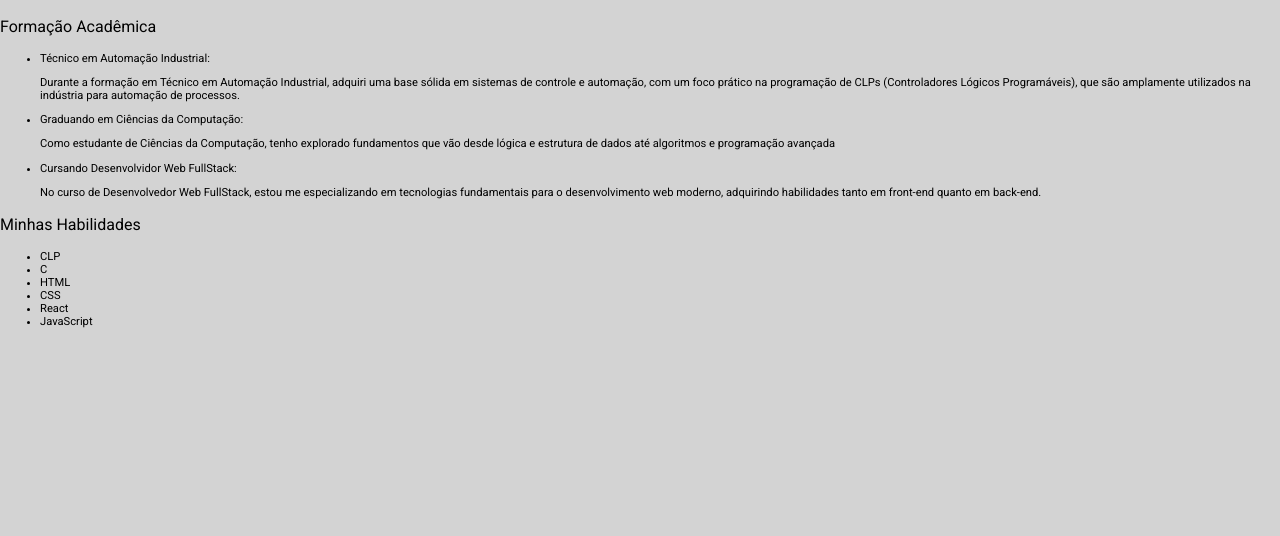
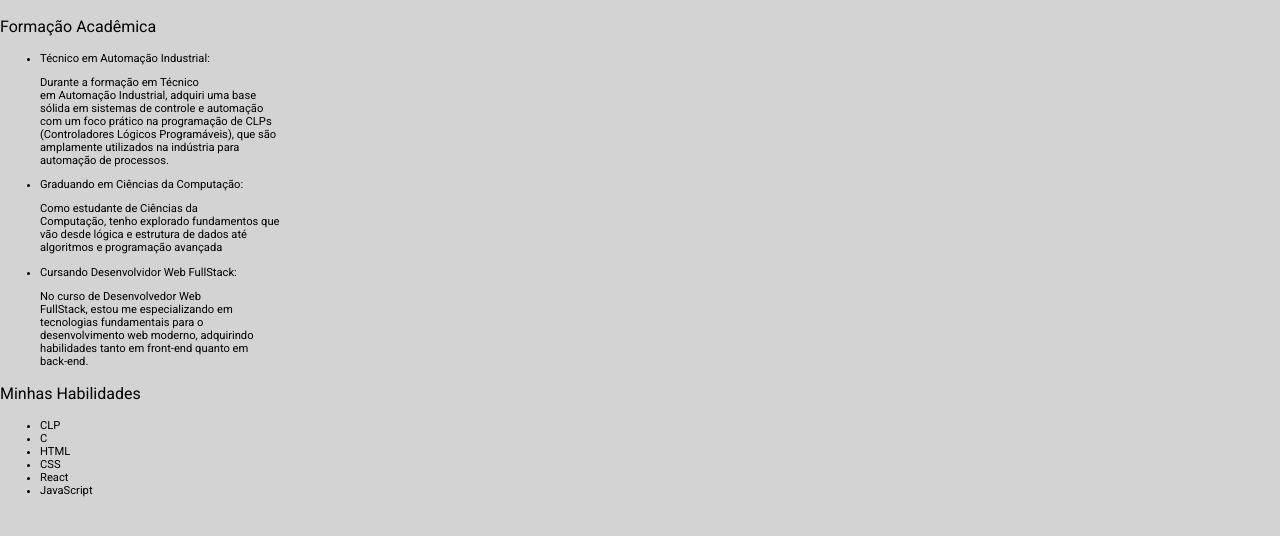
Before and after one commit to luccon/portifolio_prototipo, a plain HTML site: page index.html in a window 1280 px wide. Shown: the part 132-668 px from the top of the page. Drawn offline with Linux system fonts and the light colour scheme.

Commit message:
portifolio

```diff
--- a/index.html
+++ b/index.html
@@ -25,9 +25,9 @@
     <div class="formacao">
         <section> Formação Acadêmica
             <ul>
-                <li>Técnico em Automação Industrial:<p>Durante a formação em Técnico em Automação Industrial, adquiri uma base sólida em sistemas de controle e automação, com um foco prático na programação de CLPs (Controladores Lógicos Programáveis), que são amplamente utilizados na indústria para automação de processos.</p></li>
-                <li>Graduando em Ciências da Computação:<p>Como estudante de Ciências da Computação, tenho explorado fundamentos que vão desde lógica e estrutura de dados até algoritmos e programação avançada</p></li>
-                <li>Cursando Desenvolvidor Web FullStack:<p>No curso de Desenvolvedor Web FullStack, estou me especializando em tecnologias fundamentais para o desenvolvimento web moderno, adquirindo habilidades tanto em front-end quanto em back-end.</p></li>
+                <li>Técnico em Automação Industrial:<p>Durante a formação em Técnico <br>em Automação Industrial, adquiri uma base <br>sólida em sistemas de controle e automação <br>com um foco prático na programação de CLPs<br> (Controladores Lógicos Programáveis), que são<br> amplamente utilizados na indústria para<br> automação de processos.</p></li>
+                <li>Graduando em Ciências da Computação:<p>Como estudante de Ciências da <br>Computação, tenho explorado fundamentos que <br>vão desde lógica e estrutura de dados até <br>algoritmos e programação avançada</p></li>
+                <li>Cursando Desenvolvidor Web FullStack:<p>No curso de Desenvolvedor Web <br>FullStack, estou me especializando em <br>tecnologias fundamentais para o <br>desenvolvimento web moderno, adquirindo <br>habilidades tanto em front-end quanto em <br>back-end.</p></li>
             </ul>
         </section>
     </div>
```
